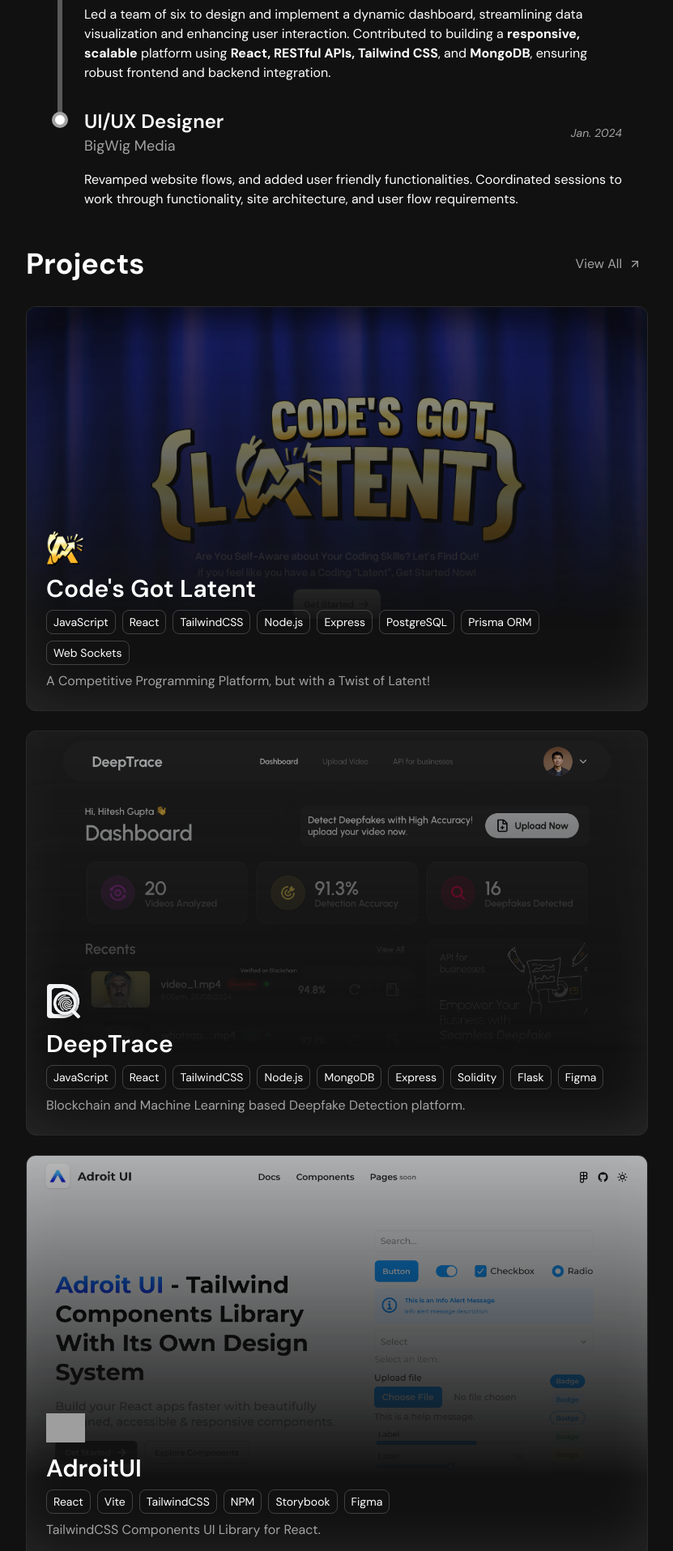
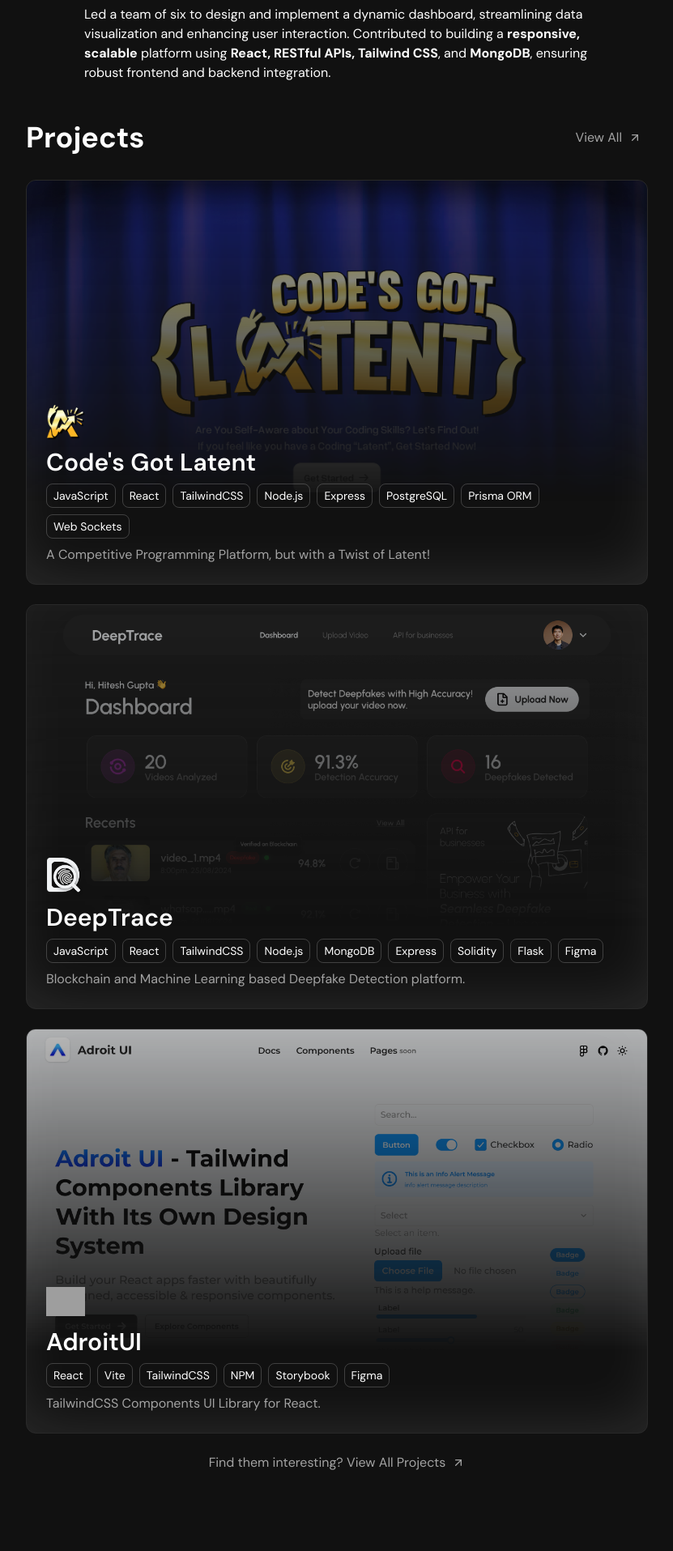
Before and after one commit to kartikbindra/portfolio-kb, a React (Create React App) app: page / in a window 1280 px wide. Shown: the part 1380-3295 px from the top of the page at 81% size, without its empty margins (224-1055 px from the left). Built offline with nearby package versions, Linux system fonts and the light colour scheme; grey boxes are pictures that could not be loaded.

Commit message:
projects homepage compo edited

```diff
--- a/src/components/Experience.jsx
+++ b/src/components/Experience.jsx
@@ -23,13 +23,13 @@
     description: `<p className="mt-2">Led a team of six to design and implement a dynamic dashboard, streamlining data visualization and enhancing user interaction. Contributed to building a <b>responsive, scalable</b> platform using <b>React, RESTful APIs, Tailwind CSS</b>, and <b>MongoDB</b>, ensuring robust frontend and backend integration.</p>`,
     website: "https://skillop.in",
   },
-  {
-    title: "UI/UX Designer",
-    company: "BigWig Media",
-    duration: "Jan. 2024",
-    description: `<p className="mt-2">Revamped website flows, and added user friendly functionalities. Coordinated sessions to work through functionality, site architecture, and user flow requirements.</p>`,
-    website: "",
-  }
+  // {
+  //   title: "UI/UX Designer",
+  //   company: "BigWig Media",
+  //   duration: "Jan. 2024",
+  //   description: `<p className="mt-2">Revamped website flows, and added user friendly functionalities. Coordinated sessions to work through functionality, site architecture, and user flow requirements.</p>`,
+  //   website: "",
+  // }
 ];
 
 const ExperienceSection = () => {
--- a/src/components/Projects.jsx
+++ b/src/components/Projects.jsx
@@ -51,7 +51,9 @@
       {(path === '/') && <button className="flex gap-2 items-center text-textSecondary px-2 py-1 rounded-md transition-all duration-300 hover:bg-darkCard"
                 onClick={() => window.location.href = '/projects/'}>View All <ArrowUpRight className='h-4 w-4'/></button>}
       </div>
-      {projectsData.map((project, index) => (
+      {projectsData.map((project, index) => {
+        if(path === '/' && index >= 3) return;
+        return (
         <div
           className="group relative col-span-3 flex flex-col justify-between overflow-hidden mt-6 rounded-xl transform-gpu bg-background [border:1px_solid_rgba(255,255,255,.1)] [box-shadow:0_-20px_80px_-20px_#ffffff1f_inset] min-h-[250px] sm:min-h-[300px] md:min-h-[500px] custom"
           key={index}
@@ -100,7 +102,13 @@
             </div>
           </div>
         </div>
-      ))}
+        )})}
+        {(path === '/') && <button className="relative group flex gap-2 items-center text-textSecondary w-full mx-auto py-4 mt-2 rounded-xl transition-all duration-300 hover:bg-darkCard items-center justify-center "
+                onClick={() => window.location.href = '/projects/'}>
+                  <div className='relative group flex gap-2 items-center text-textSecondary group-hover:text-textPrimary items-center justify-center '>Find them interesting? View All Projects<ArrowUpRight className='h-4 w-4'/>
+                  <span
+                            className="absolute inline-block h-[2px] left-0 bottom-0 w-0 bg-textPrimary transition-all duration-300 group-hover:w-full"
+                        ></span></div></button>}
     </div>
   );
 };
```
